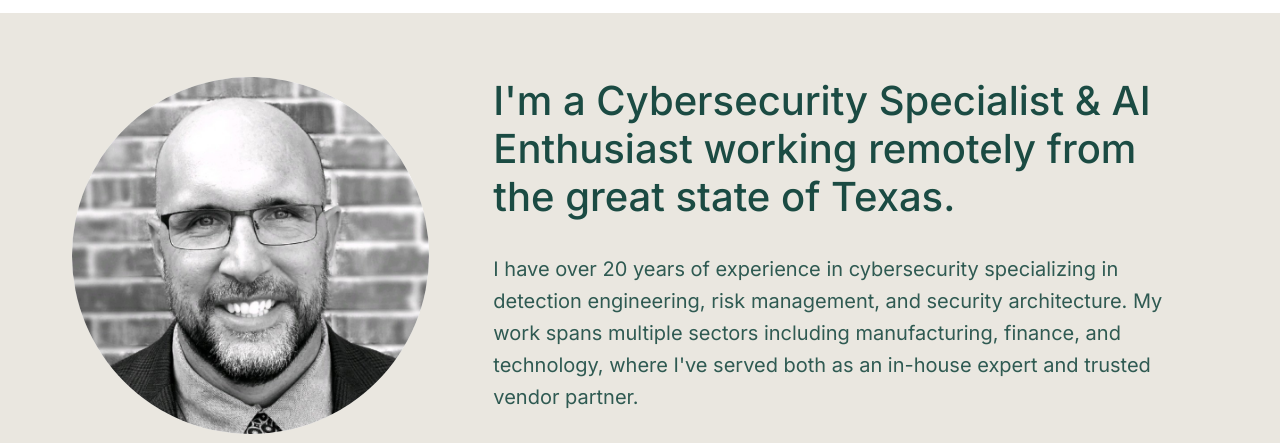
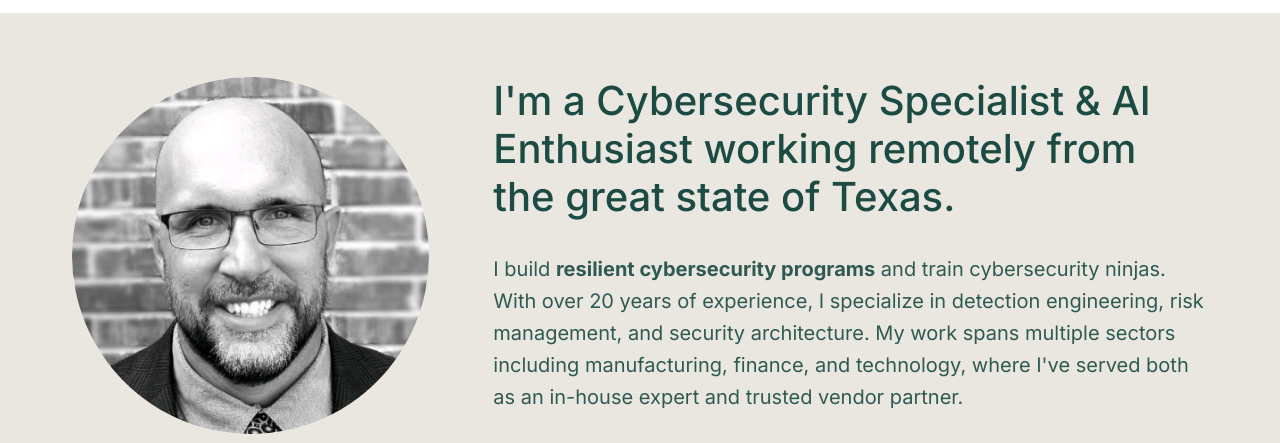
Before and after one commit to th3y3ti/about-me, a plain HTML site: page index.html in a window 1280 px wide. Shown: the part 349-792 px from the top of the page. Drawn offline with Linux system fonts and the light colour scheme.

Commit message:
updated main page

```diff
--- a/index.html
+++ b/index.html
@@ -17,7 +17,7 @@
                 <li><a href="work.html">Work</a></li>
                 <li><a href="community.html">Community</a></li>
                 <li><a href="rhighamResume.pdf" target="_blank">CV</a></li>
-        </ul>
+            </ul>
         </div>
     </nav>
 
@@ -39,10 +39,10 @@
                     <div class="about-content">
                         <h2>I'm a Cybersecurity Specialist & AI Enthusiast working remotely from the great state of
                             Texas.</h2>
-                        <p>I have over 20 years of experience in cybersecurity specializing in detection engineering,
-                            risk management, and security architecture. My work spans multiple sectors including
-                            manufacturing, finance, and technology, where I've served both as an in-house expert and
-                            trusted vendor partner.</p>
+                        <p>I build <strong>resilient cybersecurity programs</strong> and train cybersecurity ninjas.
+                            With over 20 years of experience, I specialize in detection engineering, risk management,
+                            and security architecture. My work spans multiple sectors including manufacturing, finance,
+                            and technology, where I've served both as an in-house expert and trusted vendor partner.</p>
                         <p>My latest focus is on developing innovative cybersecurity strategies leveraging AI, helping
                             organizations navigate and thrive in the rapidly evolving digital landscape.</p>
                     </div>
@@ -94,7 +94,7 @@
                         thirst for technology to drive impactful results and contribute to the future of technology.</p>
                 </div>
             </div>
-    </section>
+        </section>
     </main>
 
     <footer>
```
